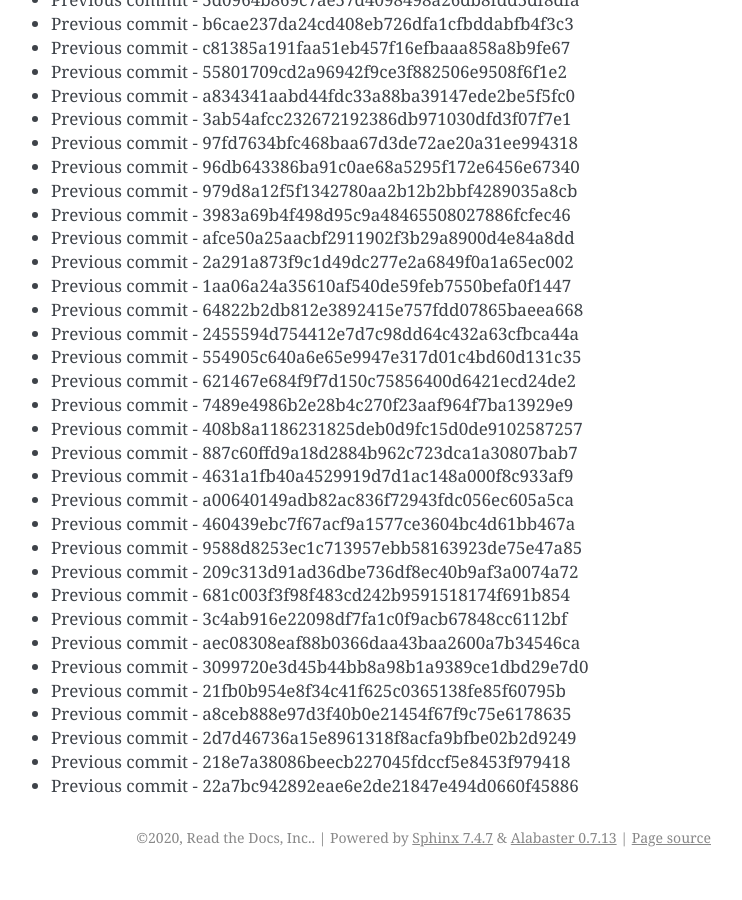
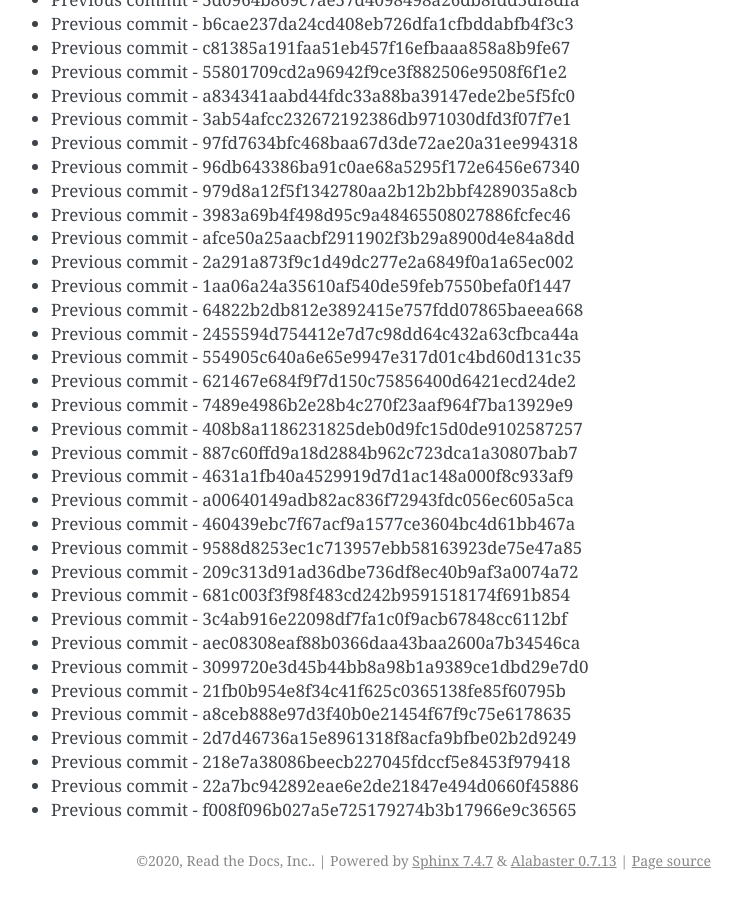
Before and after one commit to readthedocs/rtd-git-stresstest, a Sphinx documentation site: the page built from docs/updates.rst, in a window 1280 px wide and 900 px high, scrolled down 52794 px. Shown: the whole window, without its empty margins (399-1141 px from the left). Built offline with Sphinx 7.4.7, drawn with Linux system fonts in a browser that asks for light colours; before the commit the page ends 53671 px from its top, so only the background shows below that.

Commit message:
Generating commit from previous: f008f096b027a5e725179274b3b17966e9c36565

```diff
--- a/docs/updates.rst
+++ b/docs/updates.rst
@@ -2250,3 +2250,4 @@ It can be tested for any performance characteristics.
 * Previous commit - 2d7d46736a15e8961318f8acfa9bfbe02b2d9249
 * Previous commit - 218e7a38086beecb227045fdccf5e8453f979418
 * Previous commit - 22a7bc942892eae6e2de21847e494d0660f45886
+* Previous commit - f008f096b027a5e725179274b3b17966e9c36565
```
